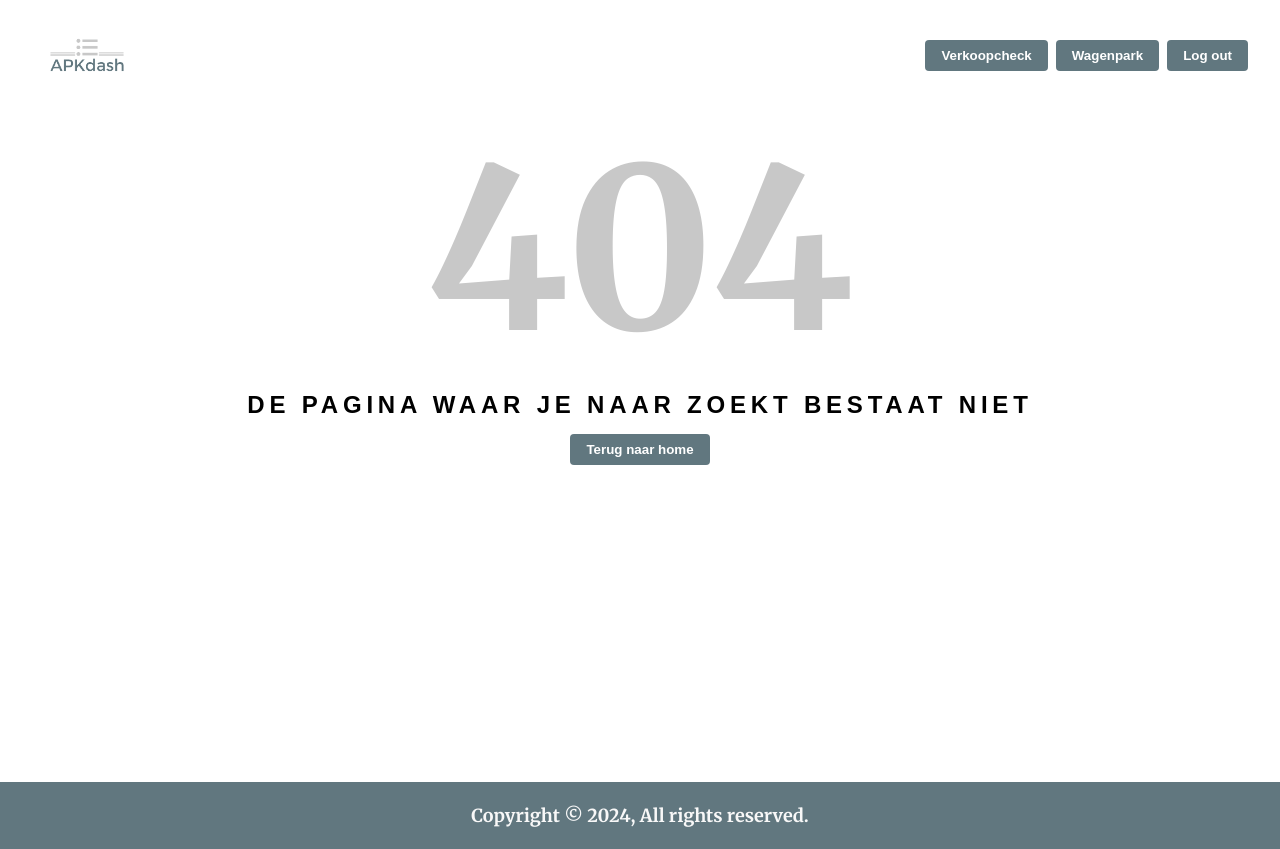
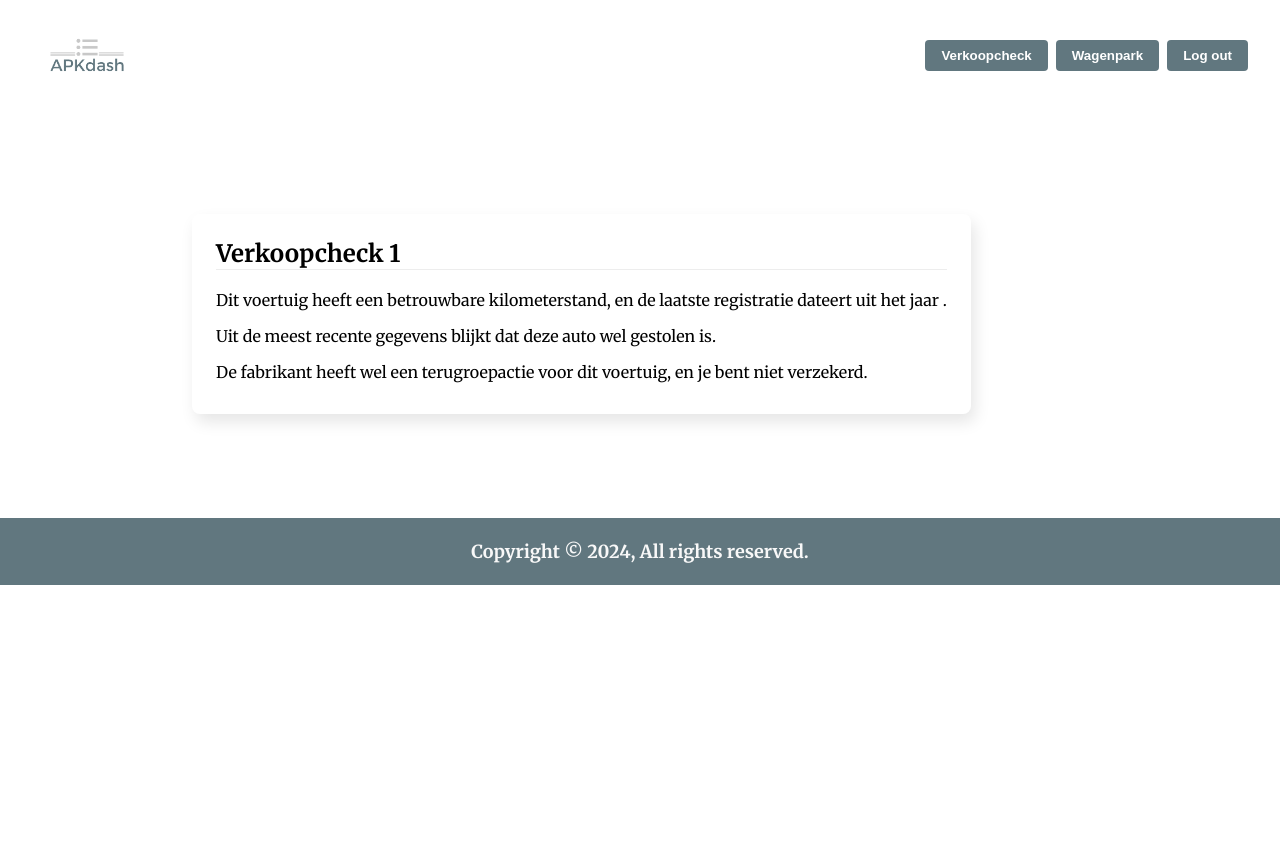
Before and after one commit to AyoubNL/Eindopdracht-Frontend, a React (Vite) app: page /sellcheck/1 in a window 1280 px wide. Before the commit this address had no page. After the commit the page ends 800 px from the top, so only its background shows below. Built offline with nearby package versions, Linux system fonts and the light colour scheme; no server answers; sample sign-in values are in the browser's storage.

Commit message:
Useparams

```diff
--- a/src/App.jsx
+++ b/src/App.jsx
@@ -23,7 +23,7 @@ function App() {
                 <Route path='/signup' element={<Signup/>}/>
                 <Route path='/signin' element={<Signin/>}/>
                 <Route path='/fleet' element={isAuth.isAuth ? <Fleet /> : <Navigate to="/signin"/>}/>
-                <Route path='/sellcheck' element={isAuth.isAuth ? <Sellcheck/> : <Navigate to="/signin"/>}/>
+                <Route path='/sellcheck/:id' element={isAuth.isAuth ? <Sellcheck/> : <Navigate to="/signin"/>}/>
                 <Route path="*" element={<Notfound/>}/>
             </Routes>
             <Footer/>
--- a/src/helpers/assessment.jsx
+++ b/src/helpers/assessment.jsx
@@ -1,12 +1,11 @@
 function Assessment(assessment)  {
 
-    assessment.toLowerCase()
 
     if(assessment === "geen"){
-        return "geen beoordeelde"
+        return "geen betrouwbare"
     }
     else{
-        return "een logisch beoordeelde"
+        return "een betrouwbare"
     }
 
 }
--- a/src/helpers/insurance.jsx
+++ b/src/helpers/insurance.jsx
@@ -1,7 +1,5 @@
 
 function Insurance(insurance) {
-
-    insurance.toLowerCase()
 
     if(insurance === "Ja"){
         return "minimaal WA verzekerd"
--- a/src/helpers/recall.jsx
+++ b/src/helpers/recall.jsx
@@ -1,7 +1,5 @@
-
 function Recall(recall) {
 
-    recall.toLowerCase()
 
     if(recall === "Nee"){
         return "geen"
--- a/src/pages/fleet/Fleet.css
+++ b/src/pages/fleet/Fleet.css
@@ -39,7 +39,7 @@ table, th {
 }
 
 td {
-    padding: 10px;
+    padding: 6px;
 }
 
 main.table {
--- a/src/pages/fleet/Fleet.jsx
+++ b/src/pages/fleet/Fleet.jsx
@@ -8,12 +8,16 @@ import convertTime from "../../helpers/convertTime.jsx";
 import Button from "../../components/button/button.jsx";
 import convertLicence from "../../helpers/convertLicence.jsx";
 import Input from "../../components/input/Input.jsx";
-import handleCheck from "../sellcheck/Sellcheck.jsx";
+import {useNavigate, useParams} from "react-router-dom";
+
 
 function Fleet() {
     const [licence, setLicence] = useState('')
     const [search, setSearch] = useState('')
     const {isAuth, setFleet, setList, park, setPark} = useContext(AuthContext)
+
+    const navigate = useNavigate()
+
 
     function handleChange(e) {
         setLicence(e.target.value)
@@ -26,7 +30,6 @@ function Fleet() {
 
     async function handleSubmit(e) {
         e.preventDefault();
-
 
         try {
             const response = await axios.get(`https://opendata.rdw.nl/resource/m9d7-ebf2.json?kenteken=${convertLicence(licence)}`, {
@@ -62,8 +65,15 @@ function Fleet() {
                     <td>{item.model}</td>
                     <td>{convertTime(item.year)}</td>
                     <td>{convertTime(item.audit)}</td>
-                    <td><Button className='sellcheck-button' type='button'
-                                onClick={() => handleCheck()}>Verkoopcheck</Button></td>
+                    <td>
+
+
+
+                        <Button className='sellcheck-button' type='button'
+                                onClick={() => {navigate(`/sellcheck/${item.plate}`)}}>Verkoopcheck</Button>
+
+
+                    </td>
                     <td><Button className='delete-button' type='button'
                                 onClick={() => handleDelete(item.plate)}>Verwijder</Button></td>
                 </tr>
@@ -113,11 +123,8 @@ function Fleet() {
                             </tbody>
                         </table>
                     </section>
-
                 </main>
-
             </div>
-
         </>
 
     );
--- a/src/pages/sellcheck/Sellcheck.css
+++ b/src/pages/sellcheck/Sellcheck.css
@@ -1,5 +1,28 @@
 .wrapper-check {
-    margin: 25px auto;
+    margin: 32px auto;
     width: 70%;
     display: flex;
 }
+
+.search-result-box {
+    border-radius: 8px;
+    box-shadow: .25rem .5rem 1rem 0 rgba(0, 0, 0, 0.1);
+    padding: 24px;
+    margin: 72px 0;
+}
+
+.search-result-box p {
+    padding: 8px 0;
+}
+
+.merk {
+    width: 40px;
+    margin-right: 16px;
+}
+
+.title-container {
+    border-bottom: 1px solid #ededed;
+    display: flex;
+    align-items: baseline;
+    margin: 0 0 12px 0;
+}
--- a/src/pages/sellcheck/Sellcheck.jsx
+++ b/src/pages/sellcheck/Sellcheck.jsx
@@ -1,13 +1,13 @@
 import './Sellcheck.css'
 import axios from "axios";
-import {useContext, useState} from "react";
+import {useContext, useEffect, useState} from "react";
 import {AuthContext} from "../../context/AuthContext.jsx";
-import {useNavigate} from "react-router-dom";
-import Button from "../../components/button/button.jsx";
 import notStolen from "../../helpers/notStolen.jsx";
 import assessment from "../../helpers/assessment.jsx";
 import insurance from "../../helpers/insurance.jsx";
 import recall from "../../helpers/recall.jsx";
+import {useParams} from "react-router-dom";
+
 
 
 function Sellcheck() {
@@ -18,16 +18,13 @@ function Sellcheck() {
         insurance: 'verzekerd',
         recall: 'openstaande terugroepactie',
     }])
-    const navigate = useNavigate()
-    const {list} = useContext(AuthContext)
 
-    async function handleCheck(e) {
+    const {id} = useParams();
 
-        // navigate('/sellcheck')
-        // e.preventDefault();
-
+    useEffect(() => {
+        console.log(id)
         try {
-            const check = await axios.get(`https://opendata.rdw.nl/resource/m9d7-ebf2.json?kenteken=${list.plate}`, {
+            const check = axios.get(`https://opendata.rdw.nl/resource/m9d7-ebf2.json?kenteken=${id}`, {
                 headers: {
                     'Content-Type': 'application/json',
                     'X-App-Token': `${import.meta.env.VITE_RDW_KEY}`
@@ -44,25 +41,28 @@ function Sellcheck() {
         } catch (e) {
             console.error(e)
         }
-    }
+
+    }, [sell]);
 
     return (
         <>
             <div className="wrapper-check">
-                <h1>Verkoopcheck</h1>
-                <h2>{list.plate}</h2>
-
-                <p>Dit voertuig heeft {assessment(sell.assessment)} kilometerstand, de laatste registratie dateert uit het jaar {sell.assessmentyear}.
-                    Uit de meest recente gegevens blijkt dat deze auto {notStolen(sell.notstolen)} gestolen is.
-                    De fabrikant heeft {recall(sell.recall)} terugroepactie voor dit voertuig, en je  bent {insurance(sell.insurance)}.</p>
-
-
-                <Button className='sellcheck-button' type='button'
-                        onClick={() => handleCheck()}>Verkoopcheck</Button>
+                {Object.keys(sell).length > 0 &&
+                    <article className="search-result-box">
+                            <span className="title-container">
+                             <h1>Verkoopcheck {id}</h1>
+                            </span>
+                        <p>Dit voertuig heeft {assessment(sell.assessment)} kilometerstand, en de laatste registratie
+                            dateert uit het jaar {sell.assessmentyear}.</p>
+                        <p>Uit de meest recente gegevens blijkt dat deze auto {notStolen(sell.notstolen)} gestolen
+                            is.</p>
+                        <p>De fabrikant heeft {recall(sell.recall)} terugroepactie voor dit voertuig, en je
+                            bent {insurance(sell.insurance)}.</p>
+                    </article>
+                }
             </div>
         </>
     );
-
 }
 
 export default Sellcheck;
```
